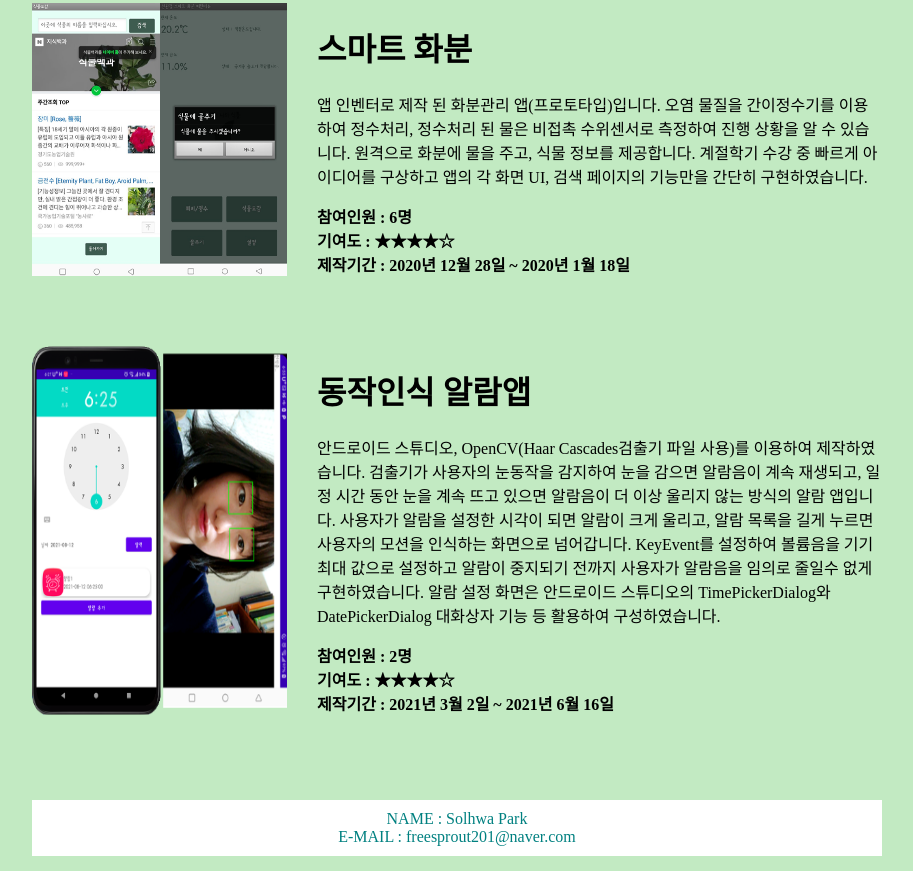
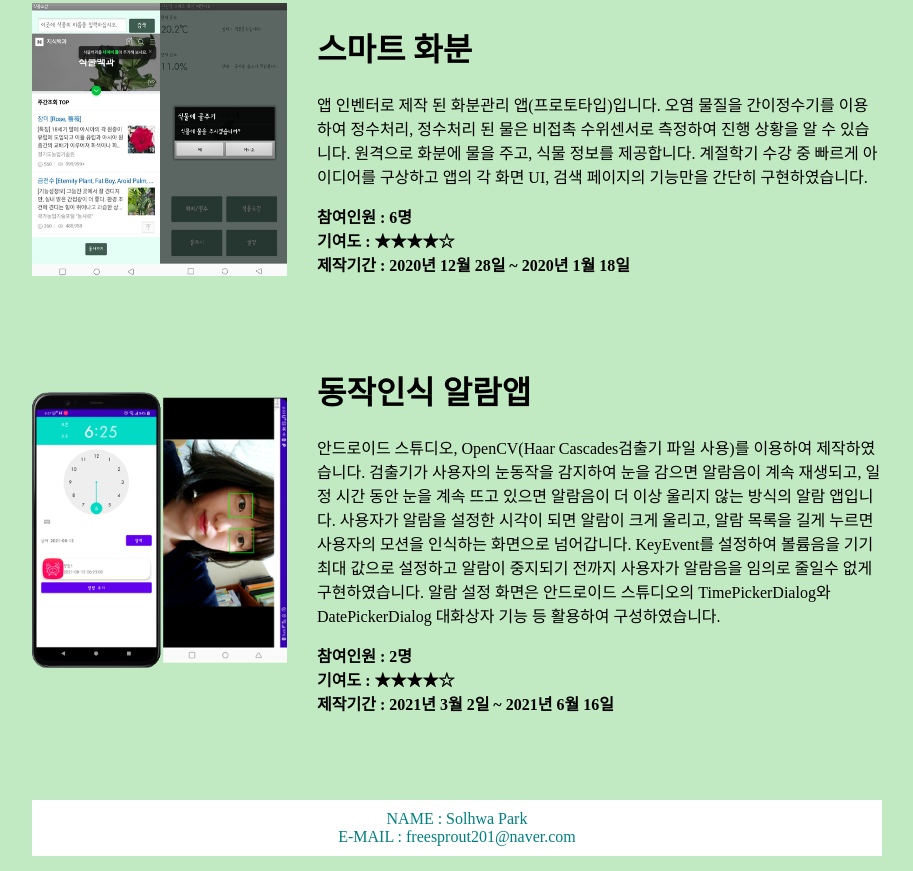
Before and after one commit to solhwap/portfolio, a plain HTML site: page index.html in a window 1280 px wide. Shown: the part 723-1594 px from the top of the page, without its empty margins (183-1096 px from the left). Drawn offline with nearby package versions, Linux system fonts and the light colour scheme.

Commit message:
Update styles.css

```diff
--- a/css/styles.css
+++ b/css/styles.css
@@ -44,7 +44,8 @@ padding:0px 30px 0px 0px;
 }
 
 #photo3{
-padding:0px 30px 0px 0px;
+    padding:0px 30px 0px 0px;
+    object-fit: scale-down;
 }
 
 #items{
```
